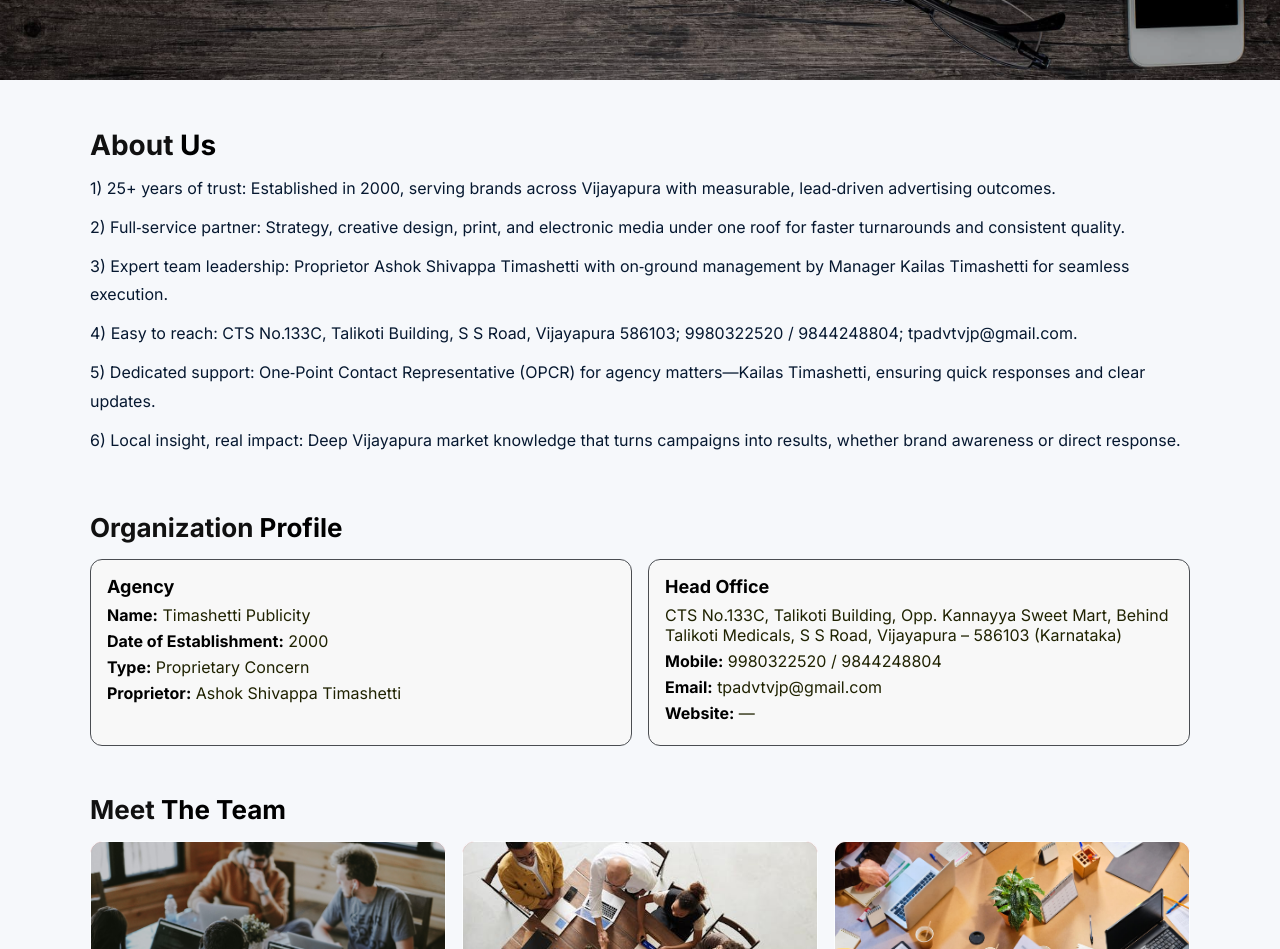
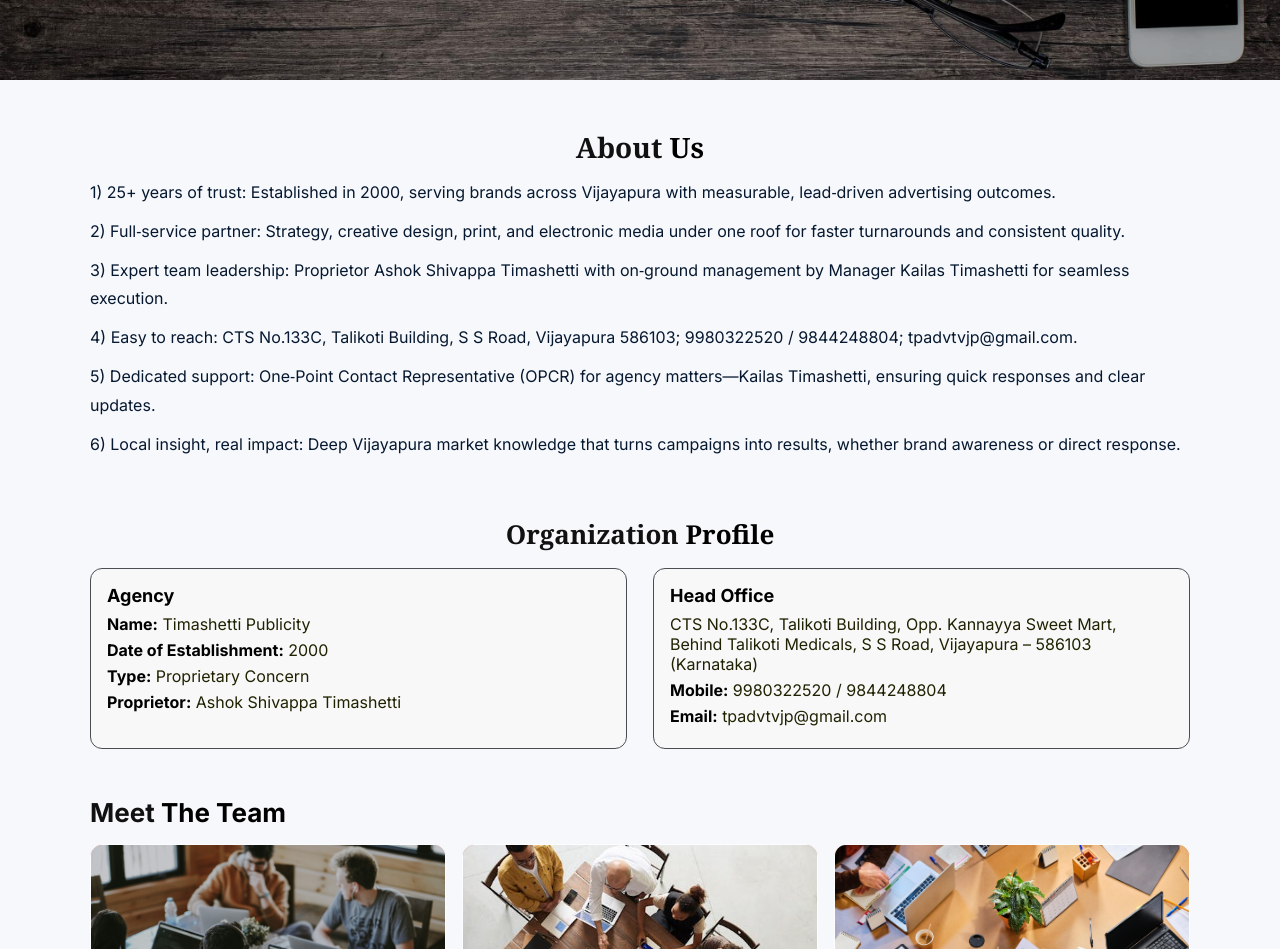
Before and after one commit to praju1008/Advertising-agency, a React (Create React App) app: page /about in a window 1280 px wide. Shown: the part 240-1189 px from the top of the page. Built offline with nearby package versions, Linux system fonts and the light colour scheme; some icons are missing.

Commit message:
logo update

```diff
--- a/src/pages/About.js
+++ b/src/pages/About.js
@@ -20,7 +20,7 @@
 
       {/* Intro */}
       <section className="about-content" data-aos="fade-up">
-        <h2>About <span className="highlight">Us</span></h2>
+        <h2 >About <span className="highlight">Us</span></h2>
         <p>
          1) 25+ years of trust: Established in 2000, serving brands across Vijayapura with measurable, lead‑driven advertising outcomes.
         </p>
@@ -61,29 +61,9 @@
             </p>
             <p><strong>Mobile:</strong> 9980322520 / 9844248804</p>
             <p><strong>Email:</strong> tpadvtvjp@gmail.com</p>
-            <p><strong>Website:</strong> —</p>
+
           </div>
 
-          {/* <div className="info-card">
-            <h3>Senior Staff</h3>
-            <p><strong>Name:</strong> Kailas Timashetti</p>
-            <p><strong>Designation:</strong> Manager</p>
-          </div>
-
-          <div className="info-card">
-            <h3>Representative</h3>
-            <p><strong>Name:</strong> Basavaraj Hosur</p>
-            <p><strong>Business Office:</strong> Running text as per requirement</p>
-          </div>
-
-          <div className="info-card">
-            <h3>OPCR</h3>
-            <p><strong>Name:</strong> Kailas Timashetti</p>
-            <p><strong>Designation:</strong> Manager</p>
-            <p><strong>Address:</strong> Vijayapura</p>
-            <p><strong>Phone:</strong> 9844248804</p>
-            <p><strong>Email:</strong> 2061kailash@gmail</p>
-          </div> */}
         </div>
       </section>
 
--- a/src/styles/About.css
+++ b/src/styles/About.css
@@ -48,22 +48,30 @@
 .about-content h2 {
   font-size: 28px;
   margin: 0 0 12px;
+  text-align: center;
+  font-family:Cambria, Cochin, Georgia, Times, 'Times New Roman', serif;
 }
+
+
 .about-content p {
   color: #061830;
   line-height: 1.8;
   margin: 10px 0;
+
 }
 
 /* Cards */
 .about-cards h2 {
   font-size: 26px;
   margin-bottom: 16px;
+  text-align: center;
+  font-family:Cambria, Cochin, Georgia, Times, 'Times New Roman', serif;
+
 }
 .info-grid {
   display: grid;
   grid-template-columns: repeat(2, minmax(0, 1fr));
-  gap: 16px;
+  gap: 26px;
 }
 .info-card {
   background: #f8f8f8;
```
